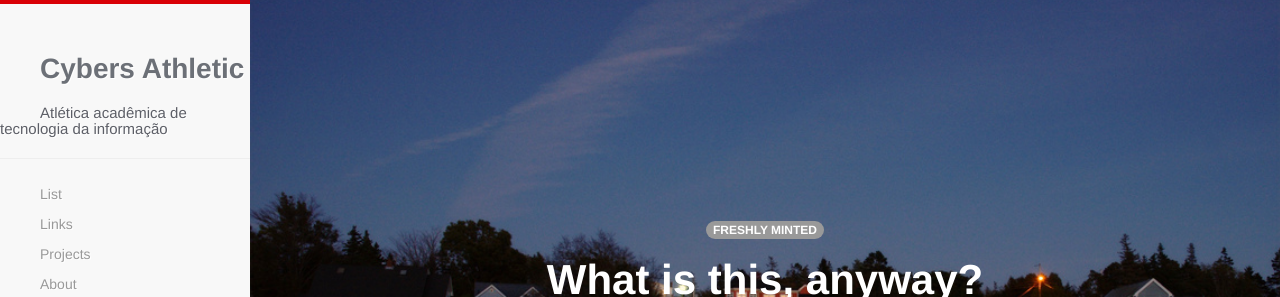
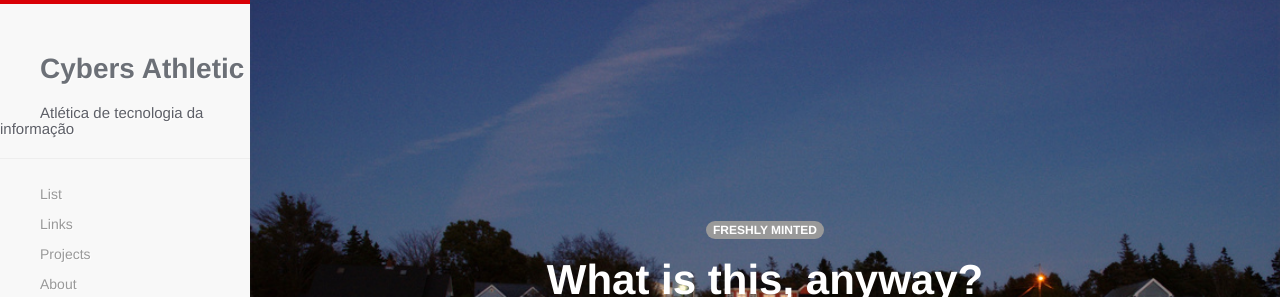
Before and after one commit to cybers-athletic/Desafios, a Jekyll site: the page built from index.html, in a window 1280 px wide. Shown: the top 297 px of the page. Built offline with Jekyll 4.4.1, drawn with Linux system fonts in a browser that asks for light colours; nearby versions of some CDN libraries; Markdown is read by kramdown in place of the engine named in the settings.

Commit message:
Update _config.yml

```diff
--- a/_config.yml
+++ b/_config.yml
@@ -1,7 +1,7 @@
 name: Cybers Athletic
 author: Cybers Athletic
 baseurl: /Desafios
-description: Atlética acadêmica de tecnologia da informação
+description: Atlética de tecnologia da informação
 github: http://www.github.com/cybers-athletic
 twitter: http://www.twitter.com/
 facebook: http://www.facebook.com
```
